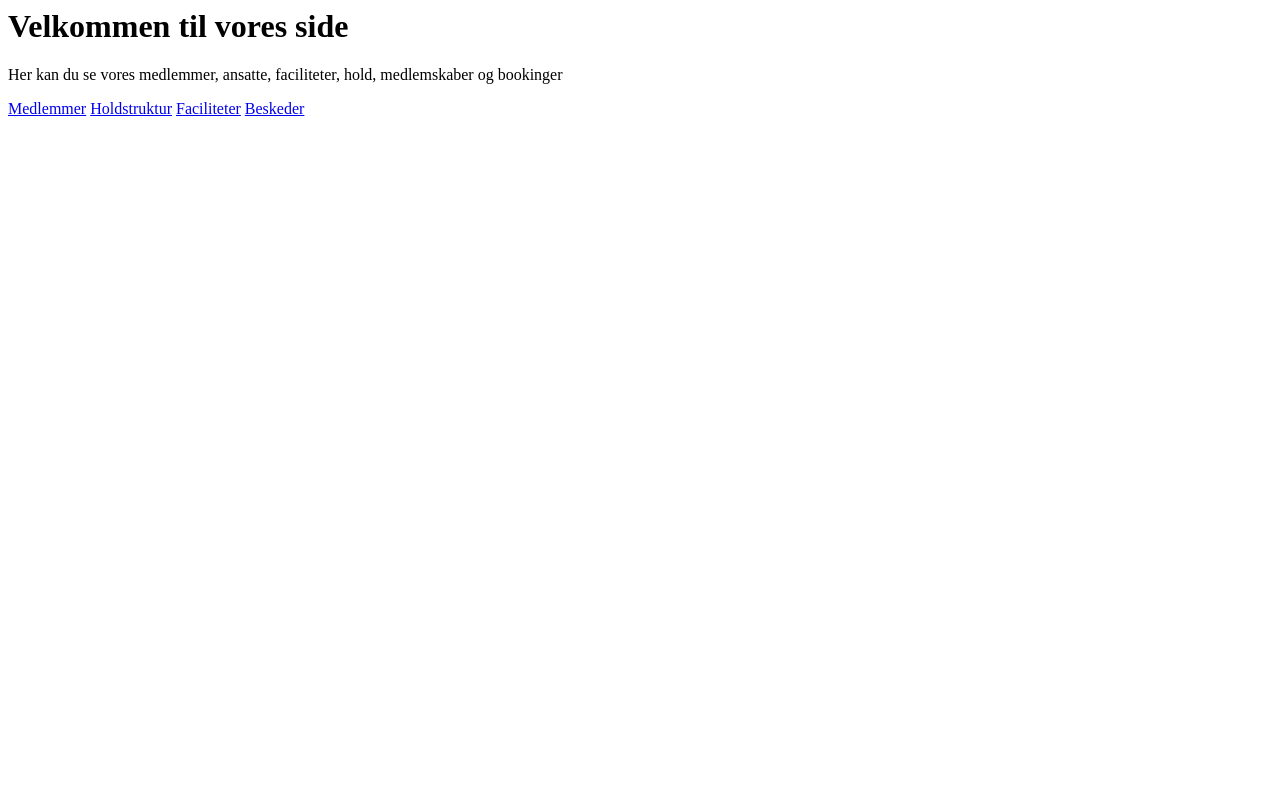
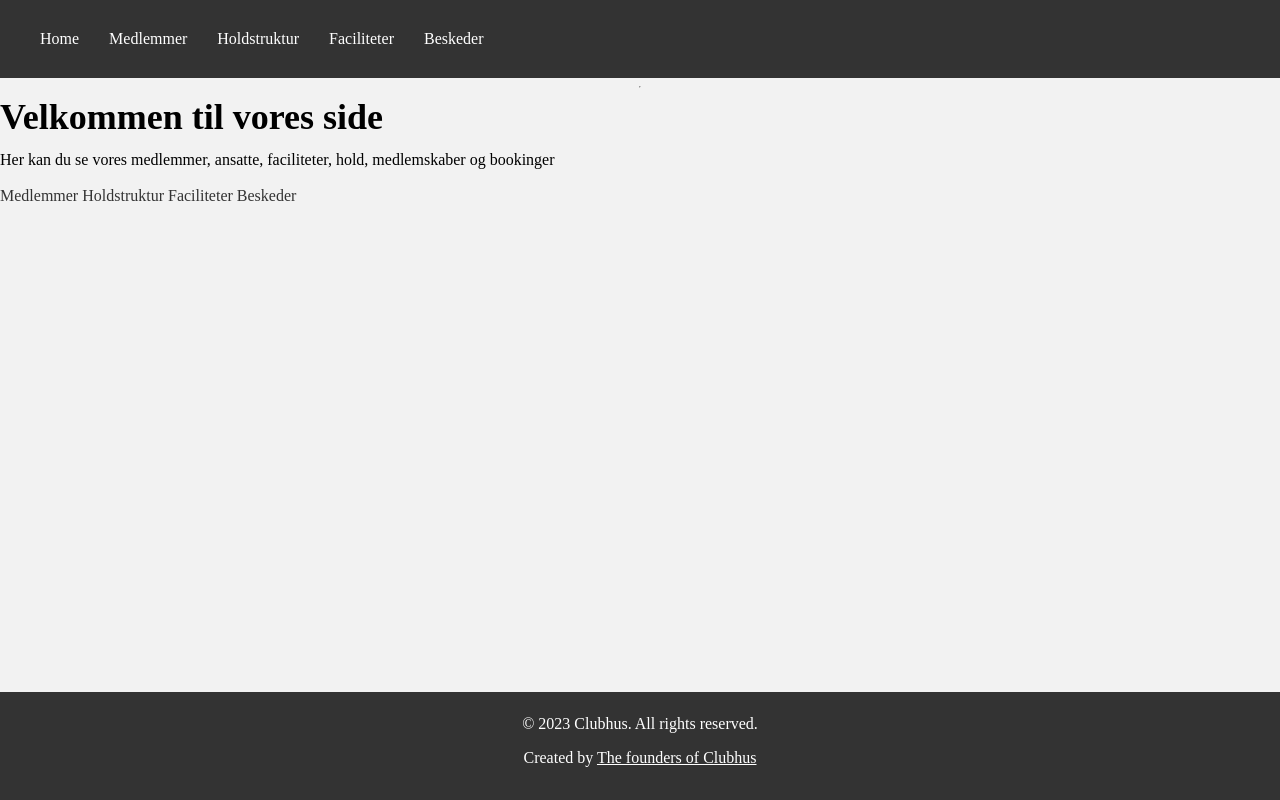
Before and after one commit to Foverskov/DISproject, a Flask app: page / in a window 1280 px wide. Run offline with Flask 3, Linux system fonts and the light colour scheme; some libraries are stand-ins or nearby versions.

Commit message:
forside, static-folder til css samt lidt html

```diff
--- a/app.py
+++ b/app.py
@@ -22,15 +22,17 @@ def connect_db():
 
 @app.route('/')
 def index():
-    page = """
-    <h1>Velkommen til vores side</h1>
-    <p>Her kan du se vores medlemmer, ansatte, faciliteter, hold, medlemskaber og bookinger</p>
-    <a href="/medlemmer">Medlemmer</a>
-    <a href="/hold">Holdstruktur</a>
-    <a href="/faciliteter">Faciliteter</a>
-    <a href="/mail">Beskeder</a>
-    """
+    page = render_template('index.html')
     return page
+
+    # """
+    # <h1>Velkommen til vores side</h1>
+    # <p>Her kan du se vores medlemmer, ansatte, faciliteter, hold, medlemskaber og bookinger</p>
+    # <a href="/medlemmer">Medlemmer</a>
+    # <a href="/hold">Holdstruktur</a>
+    # <a href="/faciliteter">Faciliteter</a>
+    # <a href="/mail">Beskeder</a>
+    # """
 
 
 """
--- /dev/null
+++ b/static/css/main.css
@@ -0,0 +1,111 @@
+/* Reset some default styles to start with a clean slate */
+body, h1, h2, h3, p, ul, li {
+  margin: 0;
+  padding: 0;
+}
+
+/* Set a background color for the body */
+body {
+  background-color: #f2f2f2;
+  display: flex;
+  flex-direction: column;
+  min-height: 100vh;
+}
+
+/* Set styles for the header */
+header {
+  background-color: #333;
+  color: #fff;
+  padding: 20px;
+}
+
+header h1 {
+  font-size: 24px;
+  margin-bottom: 10px;
+}
+
+/* Set styles for the main content */
+main {
+  max-width: 800px;
+  margin: 20px auto;
+  padding: 20px;
+  background-color: #fff;
+  box-shadow: 0 0 5px rgba(0, 0, 0, 0.1);
+  flex: 1;
+}
+
+/* Set styles for headings */
+h1, h2 {
+  margin-bottom: 10px;
+}
+
+h1 {
+  font-size: 36px;
+}
+
+h2 {
+  font-size: 24px;
+}
+
+/* Set styles for paragraphs */
+p {
+  margin-bottom: 15px;
+  line-height: 1.5;
+}
+
+/* Set styles for links */
+a {
+  color: #333;
+  text-decoration: none;
+}
+
+a:hover {
+  text-decoration: underline;
+}
+
+
+/* Navigation styles */
+nav {
+  background-color: #333;
+  padding: 10px;
+}
+
+nav ul {
+  list-style: none;
+  display: flex;
+}
+
+nav li {
+  margin-right: 10px;
+}
+
+nav a {
+  color: #fff;
+  text-decoration: none;
+  padding: 5px 10px;
+  background-color: #333;
+  transition: background-color 0.3s ease; /* Transition effect */
+}
+
+nav a:hover {
+  background-color: #555; /* Background color change on hover */
+}
+
+
+/* Footer styles */
+footer {
+  background-color: #333;
+  color: #fff;
+  padding: 20px;
+  text-align: center;
+  margin-top: auto;
+}
+
+footer p {
+  margin-bottom: 10px;
+}
+
+footer a {
+  color: #fff;
+  text-decoration: underline;
+}
--- a/templates/base.html
+++ b/templates/base.html
@@ -2,36 +2,29 @@
 <html lang="en">
 <head>
     <meta charset="UTF-8">
-    <title>{% block title %} {% endblock %}- FlaskApp</title>
-    <style>
-        nav a {
-            color: #d64161;
-            font-size: 3em;
-            margin-left: 50px;
-            text-decoration: none;
-        }
-
-        .book {
-            padding: 20px;
-            margin: 10px;
-            background-color: #f7f4f4;
-        }
-
-        .review {
-                margin-left: 50px;
-                font-size: 20px;
-        }
-
-    </style>
+    <title>{% block title %} {% endblock %}- Clubhus</title>
+    <link rel="stylesheet" href="{{url_for('static',filename='css/main.css')}} ">
+    {% block head %} {% endblock %}
 </head>
 <body>
-    <nav>
-        <a href="{{ url_for('index') }}">FlaskApp</a>
-        <a href="#">About</a>
-    </nav>
+    <header>
+        <nav>
+          <ul>
+            <li><a href="/index">Home</a></li>
+            <li><a href="/medlemmer">Medlemmer</a></li>
+            <li><a hhref="/hold">Holdstruktur</a></li>
+            <li><a ref="/faciliteter">Faciliteter</a></li>
+            <li><a href="/mail">Beskeder</a></li>
+          </ul>
+        </nav>
+      </header>
     <hr>
     <div class="content">
         {% block content %} {% endblock %}
     </div>
 </body>
+<footer>
+    <p>© 2023 Clubhus. All rights reserved.</p>
+    <p>Created by <a href="#">The founders of Clubhus</a></p>
+  </footer>
 </html>
--- a/templates/index.html
+++ b/templates/index.html
@@ -2,16 +2,15 @@
 <html lang="en">
     {% extends "base.html" %}
 
-    <h1>Index</h1>
+    {% block title %} Clubhus {% endblock %}
 
     {% block content %}
-    <h1>{% block title %} Books {% endblock %}</h1>
-    {% for teaching in teaches %}
-        <div class='teaches'>
-            <h2>{{ teaching.lecturer }}</h2>
-            <h3>{{ teaching.course }}</h3>
-        </div>
-    {% endfor %}
-{% endblock %}
+    <h1>Velkommen til vores side</h1>
+    <p>Her kan du se vores medlemmer, ansatte, faciliteter, hold, medlemskaber og bookinger</p>
+    <a href="/medlemmer">Medlemmer</a>
+    <a href="/hold">Holdstruktur</a>
+    <a href="/faciliteter">Faciliteter</a>
+    <a href="/mail">Beskeder</a>
+    {% endblock %}
 
 </html>
```
